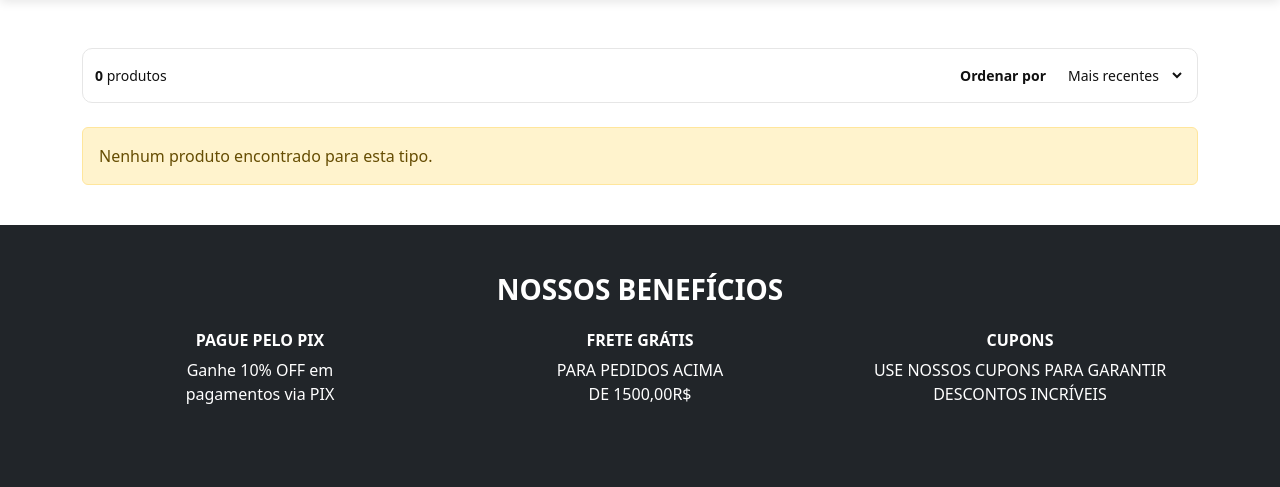
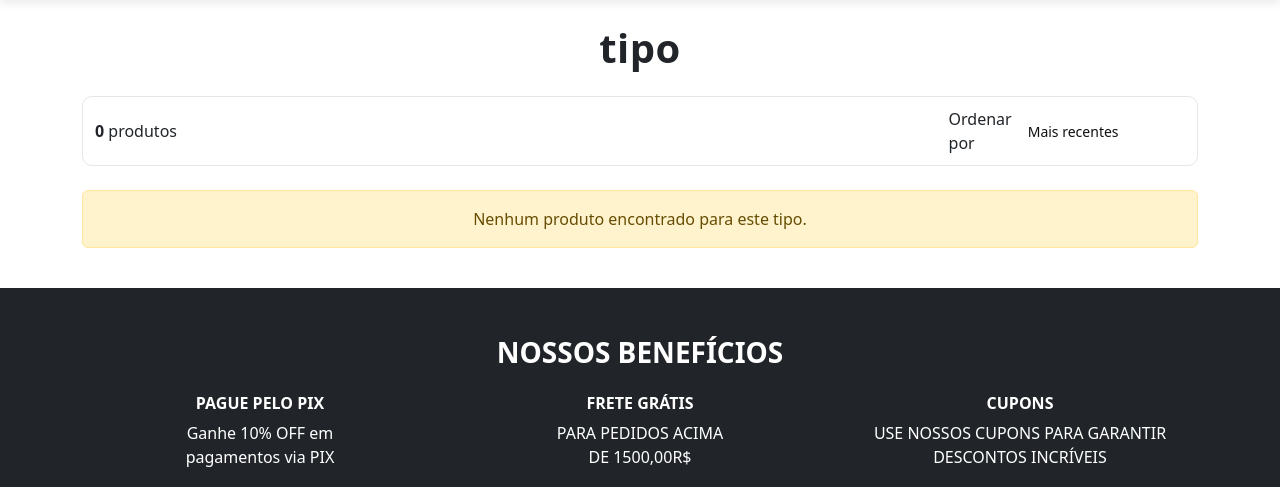
Before and after one commit to roimc66-create/projeto-VP, a PHP site: page /produtos_por_tipo.php?id_tipo=3 in a window 1280 px wide. Shown: the part 75-562 px from the top of the page. Run offline with PHP 8.4, Linux system fonts and the light colour scheme; data comes from the database, SQL or seed files in the repository; data that the repository does not hold is empty; some web fonts are replaced.

Commit message:
modified:   admin/usuario_lista.php modified:   produtos_por_tipo.php

```diff
--- a/produtos_por_tipo.php
+++ b/produtos_por_tipo.php
@@ -1,44 +1,33 @@
 <?php
-// Incluir o arquivo para fazer a conexão
 include("Connections/conn_produtos.php");
 include("helpfun.php");
 
-// Consulta para trazer os dados e SE necessário filtrar
 $tabela       = "vw_tbprodutos";
 $campo_filtro = "id_tipo_produto";
 
-// pega o id_tipo da URL e transforma em número
 $filtro_select = isset($_GET['id_tipo']) ? (int)$_GET['id_tipo'] : 0;
 
 if ($filtro_select <= 0) {
-    die("tipo inválida.");
+    die("Tipo inválido.");
 }
 
-/* ===================== ORDENAR (via GET) ===================== */
 $ordenar = $_GET['ordenar'] ?? 'recentes';
 
-// whitelist (seguro)
 switch ($ordenar) {
     case 'menor_preco':
         $ordenar_por = "valor_produto ASC";
         break;
-
     case 'maior_preco':
         $ordenar_por = "valor_produto DESC";
         break;
-
     case 'az':
         $ordenar_por = "nome_produto ASC";
         break;
-
-    case 'recentes':
     default:
-        // se tiver campo de data, troque por ele (ex: data_produto DESC)
         $ordenar_por = "id_produto DESC";
         break;
 }
 
-/* ===================== CONSULTA ===================== */
 $consulta = "
     SELECT DISTINCT
         id_produto,
@@ -55,123 +44,114 @@ $consulta = "
         imagem_produto,
         promoção_produto,
         sneakers_produto
-    FROM ".$tabela."
-    WHERE ".$campo_filtro." = ".$filtro_select."
-    ORDER BY ".$ordenar_por.";
+    FROM $tabela
+    WHERE $campo_filtro = $filtro_select
+    ORDER BY $ordenar_por
 ";
 
 $lista = $conn_produtos->query($consulta);
+
 if(!$lista){
     die("Erro na consulta: " . $conn_produtos->error);
 }
 
-$row       = $lista->fetch_assoc();
 $totalRows = $lista->num_rows;
+$row = ($totalRows > 0) ? $lista->fetch_assoc() : null;
 ?>
+
 <!DOCTYPE html>
 <html lang="pt-br">
 <head>
 <meta charset="UTF-8">
 <meta name="viewport" content="width=device-width, initial-scale=1.0">
-    <title>tipo</title>
-    <link
-        href="https://cdn.jsdelivr.net/npm/bootstrap@5.3.2/dist/css/bootstrap.min.css"
-        rel="stylesheet"
-        integrity="sha384-T3c6CoIi6uLrA9TneNEoa7RxnatzjcDSCmG1MXxSR1GAsXEV/Dwwykc2MPK8M2HN"
-        crossorigin="anonymous"
-    />
+<title>Tipo</title>
+
+<link href="https://cdn.jsdelivr.net/npm/bootstrap@5.3.2/dist/css/bootstrap.min.css" rel="stylesheet">
 <link rel="stylesheet" href="CSS/pro_marca.css">
 <link rel="stylesheet" href="CSS/exclusivo.css">
 </head>
 
 <body>
+
 <?php include('menu.php') ?>
 
-<a name="">&nbsp; </a>
-
-<!-- TÍTULO -->
 <h1 class="text-center brand-title my-4">
-    <?php echo e($row['nome_tipo']); ?>
+    <?php echo ($row) ? e($row['nome_tipo']) : "Tipo"; ?>
 </h1>
 
-<!-- BARRA DE CONTROLES -->
 <div class="container mb-3">
-  <div class="toolbar">
-    <div class="toolbar-left">
-      <strong><?php echo (int)$totalRows; ?></strong> produtos
+  <div class="toolbar d-flex justify-content-between align-items-center">
+
+    <div>
+      <strong><?php echo $totalRows; ?></strong> produtos
     </div>
 
-    <div class="toolbar-right">
-      <form method="get" class="tool-group m-0">
-        <!-- mantém o id_tipo ao ordenar -->
-        <input type="hidden" name="id_tipo" value="<?php echo (int)$filtro_select; ?>">
+    <form method="get" class="d-flex align-items-center gap-2 m-0">
+      <input type="hidden" name="id_tipo" value="<?php echo $filtro_select; ?>">
 
-        <span class="tool-label">Ordenar por</span>
+      <span>Ordenar por</span>
 
-        <select class="tool-select" name="ordenar" onchange="this.form.submit()">
+      <select name="ordenar" class="form-select form-select-sm" onchange="this.form.submit()">
         <option value="recentes"     <?php echo ($ordenar==='recentes') ? 'selected' : ''; ?>>Mais recentes</option>
         <option value="menor_preco"  <?php echo ($ordenar==='menor_preco') ? 'selected' : ''; ?>>Menor preço</option>
         <option value="maior_preco"  <?php echo ($ordenar==='maior_preco') ? 'selected' : ''; ?>>Maior preço</option>
         <option value="az"           <?php echo ($ordenar==='az') ? 'selected' : ''; ?>>A-Z</option>
       </select>
+    </form>
 
-        <noscript>
-          <button class="btn btn-sm btn-dark ms-2" type="submit">OK</button>
-        </noscript>
-      </form>
-    </div>
   </div>
 </div>
 
-<!-- GRID DE PRODUTOS -->
 <div class="container my-4">
   <div class="row g-3">
+
     <?php if($totalRows > 0){ ?>
       <?php do { ?>
-        <div class="col-12 col-sm-6 col-lg-3" id="Exclusivos">
-          <!-- CORRIGIDO: usar id do row -->
-          <a href="produto_detalhe.php?id_produto=<?php echo (int)$row['id_produto']; ?>" class="text-decoration-none text-dark">
-            <div class="product-card card">
-              <img
-                src="imagens/exclusivo/<?php echo e($row['imagem_produto']); ?>"
-                class="product-img card-img-top img-fluid"
-                alt="<?php echo e($row['nome_produto']); ?>"
-              >
 
-              <div class="product-meta card-body">
-                <div class="product-brand card-text"><?php echo e($row['nome_tipo']); ?></div>
-                <p class="product-name card-title"><?php echo e($row['nome_produto']); ?></p>
+        <div class="col-12 col-sm-6 col-lg-3">
+          <div class="card h-100">
 
-                <p class="product-price">
+            <img src="imagens/exclusivo/<?php echo e($row['imagem_produto']); ?>"
+                 class="card-img-top img-fluid"
+                 alt="<?php echo e($row['nome_produto']); ?>">
+
+            <div class="card-body d-flex flex-column">
+
+              <small class="text-muted"><?php echo e($row['nome_tipo']); ?></small>
+
+              <h6 class="mt-1"><?php echo e($row['nome_produto']); ?></h6>
+
+              <p class="fw-bold mb-3">
                 <?php echo dinheiro($row['valor_produto']); ?>
               </p>
 
-                <a href="produto_detalhe.php?id_produto=<?php echo (int)$row['id_produto']; ?>"
-                   class="btn btn-dark w-100" role="button">
+              <a href="produto_detalhe.php?id_produto=<?php echo $row['id_produto']; ?>"
+                 class="btn btn-dark mt-auto w-100">
                  Comprar
               </a>
+
+            </div>
+
           </div>
         </div>
-          </a>
-        </div>
+
       <?php } while($row = $lista->fetch_assoc()); ?>
     <?php } else { ?>
+
       <div class="col-12">
-        <div class="alert alert-warning">
-          Nenhum produto encontrado para esta tipo.
+        <div class="alert alert-warning text-center">
+          Nenhum produto encontrado para este tipo.
         </div>
       </div>
+
     <?php } ?>
+
   </div>
 </div>
 
 <?php include('rodapé.php') ?>
 
-<script
-  src="https://cdn.jsdelivr.net/npm/bootstrap@5.3.2/dist/js/bootstrap.min.js"
-  integrity="sha384-BBtl+eGJRgqQAUMxJ7pMwbEyER4l1g+O15P+16Ep7Q9Q+zqX6gSbd85u4mG4QzX+"
-  crossorigin="anonymous"
-></script>
+<script src="https://cdn.jsdelivr.net/npm/bootstrap@5.3.2/dist/js/bootstrap.min.js"></script>
 
 </body>
 </html>
```
Also changed, not shown: admin/usuario_lista.php (+12 -26 lines). Lines whose indentation alone changed are shown as unchanged.
